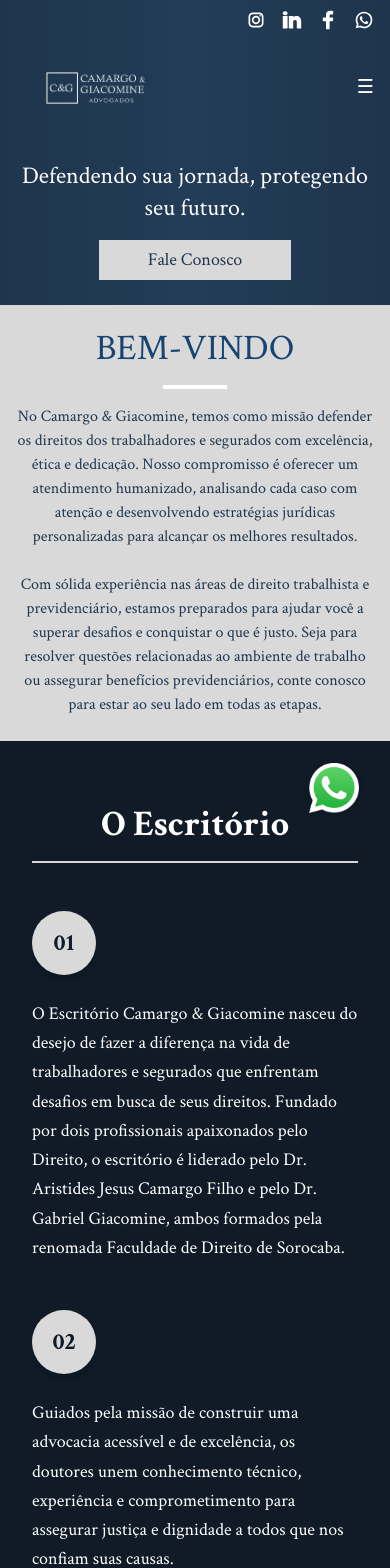
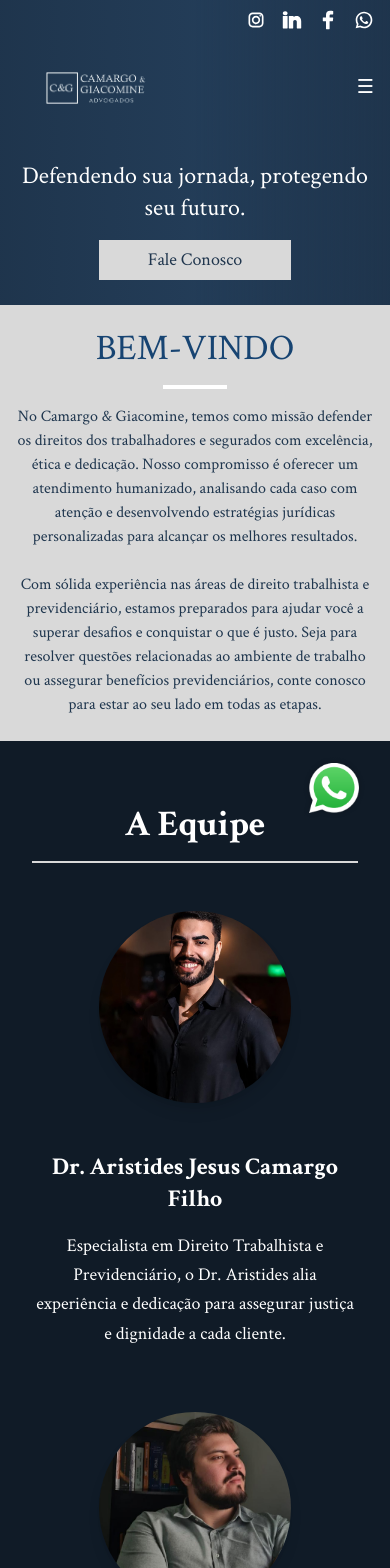
Before and after one commit to LeonardoGabrielSanches/camargogiacomine.adv, a React (Vite) app: page / in a window 390 px wide. Shown: the top 1568 px of the page. Built offline with nearby package versions, Linux system fonts and the light colour scheme; no server answers.

Commit message:
remove office section when mobile

```diff
--- a/src/components/ui/Home/office-section.tsx
+++ b/src/components/ui/Home/office-section.tsx
@@ -1,6 +1,6 @@
 export default function OfficeSection() {
     return (
-        <section id="escritorio" className="bg-[#101b27] text-white px-8 py-16 lg:px-32">
+        <section id="escritorio" className="hidden lg:block bg-[#101b27] text-white px-8 py-16 lg:px-32">
             <div className="max-w-6xl mx-auto">
                 <h1 className="text-4xl font-bold text-center mb-12 border-b-2 border-[#d9d9d9] pb-4">
                     O Escritório
@@ -36,6 +36,5 @@ export default function OfficeSection() {
                 </div>
             </div>
         </section>
-
-    )
+    );
 }
```
